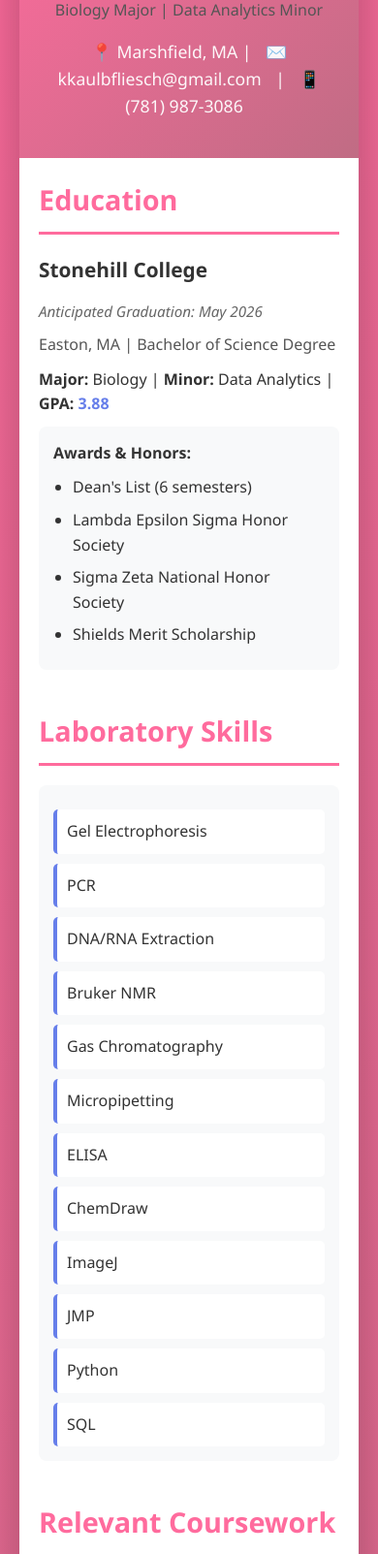
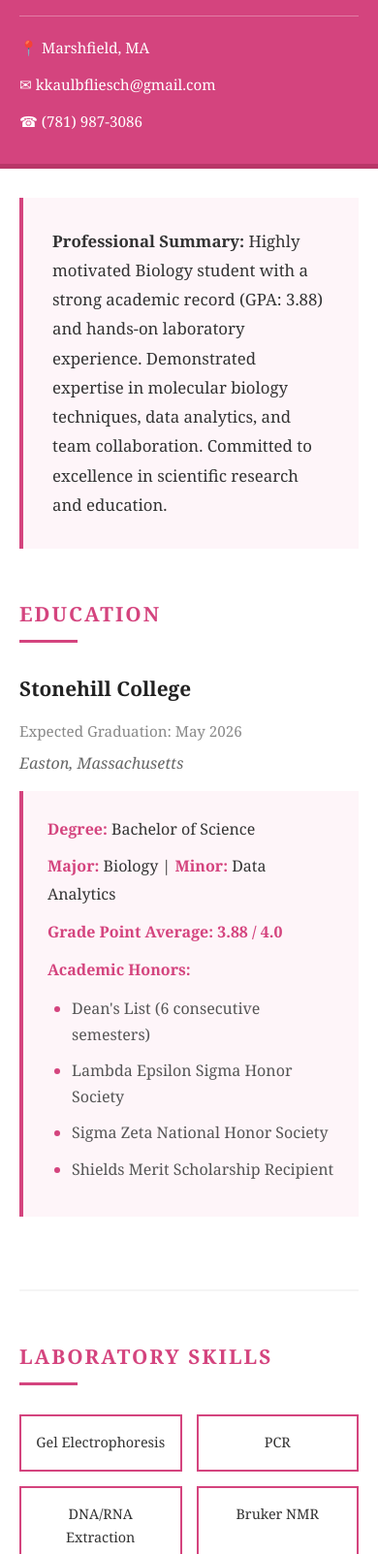
Before and after one commit to krkaulbfliesch/krkaulbfliesch.github.io, a plain HTML site: page index.html in a window 390 px wide. Shown: the part 174-1777 px from the top of the page at 97% size. Drawn offline with Linux system fonts and the light colour scheme.

Commit message:
Update index.html

```diff
--- a/index.html
+++ b/index.html
@@ -12,166 +12,255 @@
         }
 
         body {
-            font-family: 'Segoe UI', Tahoma, Geneva, Verdana, sans-serif;
-            line-height: 1.6;
+            font-family: 'Georgia', 'Times New Roman', serif;
+            line-height: 1.7;
             color: #333;
-            background: linear-gradient(135deg, #ff6b9d 0%, #c06c84 100%);
-            min-height: 100vh;
-            padding: 20px;
+            background: #ffffff;
         }
 
         .container {
-            max-width: 1000px;
+            max-width: 1100px;
             margin: 0 auto;
             background: white;
-            border-radius: 15px;
-            box-shadow: 0 20px 60px rgba(0, 0, 0, 0.3);
-            overflow: hidden;
         }
 
         header {
-            background: linear-gradient(135deg, #ff6b9d 0%, #c06c84 100%);
+            background: #d4447e;
             color: white;
-            padding: 60px 40px;
-            text-align: center;
+            padding: 60px 60px 50px 60px;
+            border-bottom: 5px solid #b83768;
         }
 
         h1 {
-            font-size: 2.5em;
+            font-size: 2.8em;
+            font-weight: 400;
             margin-bottom: 10px;
+            letter-spacing: 1px;
+        }
+
+        .title {
+            font-size: 1.2em;
+            font-weight: 300;
+            margin-bottom: 25px;
+            opacity: 0.95;
+            font-style: italic;
+        }
+
+        .contact-bar {
+            display: flex;
+            gap: 30px;
+            font-size: 0.95em;
+            flex-wrap: wrap;
+            border-top: 1px solid rgba(255, 255, 255, 0.3);
+            padding-top: 20px;
+            margin-top: 20px;
+        }
+
+        .contact-bar a {
+            color: white;
+            text-decoration: none;
+            transition: opacity 0.3s;
+        }
+
+        .contact-bar a:hover {
+            opacity: 0.8;
+        }
+
+        .main-content {
+            padding: 50px 60px;
+        }
+
+        section {
+            margin-bottom: 50px;
+            padding-bottom: 40px;
+            border-bottom: 2px solid #f5f5f5;
+        }
+
+        section:last-of-type {
+            border-bottom: none;
+        }
+
+        h2 {
+            font-size: 1.6em;
+            font-weight: 600;
+            color: #d4447e;
+            margin-bottom: 30px;
+            text-transform: uppercase;
+            letter-spacing: 2px;
+            position: relative;
+            padding-bottom: 12px;
+        }
+
+        h2:after {
+            content: '';
+            position: absolute;
+            bottom: 0;
+            left: 0;
+            width: 60px;
+            height: 3px;
+            background: #d4447e;
+        }
+
+        h3 {
+            font-size: 1.3em;
+            font-weight: 600;
+            color: #222;
+            margin-bottom: 8px;
+        }
+
+        .entry {
+            margin-bottom: 35px;
+        }
+
+        .entry-header {
+            display: flex;
+            justify-content: space-between;
+            align-items: baseline;
+            margin-bottom: 6px;
+            flex-wrap: wrap;
+        }
+
+        .location {
+            color: #666;
+            font-size: 1em;
+            margin-bottom: 4px;
+            font-style: italic;
+        }
+
+        .date {
+            color: #888;
+            font-size: 0.95em;
+            font-weight: 400;
+        }
+
+        .education-block {
+            background: #fef5f9;
+            padding: 25px;
+            border-left: 4px solid #d4447e;
+            margin-top: 15px;
+        }
+
+        .education-block p {
+            margin-bottom: 10px;
+            line-height: 1.8;
+        }
+
+        .education-block strong {
+            color: #d4447e;
+        }
+
+        .gpa {
+            color: #d4447e;
             font-weight: 600;
         }
 
-        .contact-info {
-            font-size: 1.1em;
-            margin-top: 15px;
-            opacity: 0.95;
+        .skills-container {
+            display: grid;
+            grid-template-columns: repeat(4, 1fr);
+            gap: 15px;
+            margin-top: 20px;
         }
 
-        .contact-info a {
-            color: white;
-            text-decoration: none;
-            margin: 0 10px;
-            transition: opacity 0.3s;
+        .skill-box {
+            background: white;
+            border: 2px solid #d4447e;
+            padding: 15px;
+            text-align: center;
+            font-size: 0.9em;
+            color: #333;
+            font-weight: 500;
+            transition: all 0.3s;
         }
 
-        .contact-info a:hover {
-            opacity: 0.7;
+        .skill-box:hover {
+            background: #d4447e;
+            color: white;
         }
 
-        .content {
-            padding: 40px;
-        }
-
-        section {
-            margin-bottom: 40px;
-        }
-
-        h2 {
-            color: #ff6b9d;
-            font-size: 1.8em;
-            margin-bottom: 20px;
-            padding-bottom: 10px;
-            border-bottom: 3px solid #ff6b9d;
-        }
-
-        h3 {
-            color: #333;
-            font-size: 1.3em;
-            margin-bottom: 8px;
-        }
-
-        .education-header, .experience-header {
-            display: flex;
-            justify-content: space-between;
-            align-items: baseline;
-            flex-wrap: wrap;
-            margin-bottom: 10px;
-        }
-
-        .date {
-            color: #666;
-            font-style: italic;
-            font-size: 0.95em;
-        }
-
-        .subtitle {
-            color: #555;
-            font-size: 1em;
-            margin-bottom: 10px;
-        }
-
-        .gpa {
-            color: #667eea;
-            font-weight: 600;
-        }
-
-        .awards, .skills-list, .coursework-list {
-            background: #f8f9fa;
-            padding: 15px;
-            border-radius: 8px;
-            margin-top: 10px;
-        }
-
-        .skills-grid {
-            display: grid;
-            grid-template-columns: repeat(auto-fit, minmax(200px, 1fr));
-            gap: 10px;
-            margin-top: 10px;
-        }
-
-        .skill-item {
-            background: white;
-            padding: 10px;
-            border-radius: 5px;
-            border-left: 4px solid #667eea;
+        .coursework-block {
+            background: #f9f9f9;
+            padding: 25px;
+            border: 1px solid #e0e0e0;
+            margin-top: 20px;
+            line-height: 1.9;
         }
 
         ul {
-            margin-left: 20px;
-            margin-top: 10px;
+            margin-left: 25px;
+            margin-top: 12px;
         }
 
         li {
-            margin-bottom: 8px;
+            margin-bottom: 10px;
+            color: #555;
+            line-height: 1.7;
         }
 
-        .experience-item, .education-item {
-            margin-bottom: 30px;
+        li::marker {
+            color: #d4447e;
         }
 
-        .activity-item {
-            margin-bottom: 20px;
+        .professional-summary {
+            background: #fef5f9;
+            padding: 30px;
+            border-left: 4px solid #d4447e;
+            margin-bottom: 50px;
+            font-size: 1.05em;
+            line-height: 1.8;
         }
 
         footer {
-            background: #f8f9fa;
-            padding: 20px;
+            background: #2a2a2a;
+            color: #ccc;
+            padding: 30px 60px;
             text-align: center;
-            color: #666;
             font-size: 0.9em;
+            border-top: 3px solid #d4447e;
+        }
+
+        @media (max-width: 968px) {
+            header, .main-content, footer {
+                padding: 40px 30px;
+            }
+
+            h1 {
+                font-size: 2.2em;
+            }
+
+            .skills-container {
+                grid-template-columns: repeat(3, 1fr);
+            }
         }
 
         @media (max-width: 768px) {
-            header {
-                padding: 40px 20px;
+            header, .main-content, footer {
+                padding: 30px 20px;
             }
 
             h1 {
-                font-size: 2em;
+                font-size: 1.8em;
             }
 
-            .content {
-                padding: 20px;
+            .title {
+                font-size: 1em;
             }
 
-            .education-header, .experience-header {
+            .contact-bar {
                 flex-direction: column;
-                align-items: flex-start;
+                gap: 12px;
             }
 
-            .date {
-                margin-top: 5px;
+            .entry-header {
+                flex-direction: column;
+                gap: 5px;
+            }
+
+            .skills-container {
+                grid-template-columns: repeat(2, 1fr);
+            }
+
+            h2 {
+                font-size: 1.3em;
             }
         }
     </style>
@@ -179,34 +268,38 @@
 <body>
     <div class="container">
         <header>
-            <h1>Katelyn Kaulbfliesch</h1>
-            <p class="subtitle">Biology Major | Data Analytics Minor</p>
-            <div class="contact-info">
+            <h1>KATELYN KAULBFLIESCH</h1>
+            <p class="title">Biology Major | Data Analytics Minor</p>
+            <div class="contact-bar">
                 <span>📍 Marshfield, MA</span>
-                <span>|</span>
-                <a href="mailto:kkaulbfliesch@gmail.com">✉️ kkaulbfliesch@gmail.com</a>
-                <span>|</span>
-                <a href="tel:7819873086">📱 (781) 987-3086</a>
+                <a href="mailto:kkaulbfliesch@gmail.com">✉ kkaulbfliesch@gmail.com</a>
+                <a href="tel:7819873086">☎ (781) 987-3086</a>
             </div>
         </header>
 
-        <div class="content">
+        <div class="main-content">
+            <div class="professional-summary">
+                <strong>Professional Summary:</strong> Highly motivated Biology student with a strong academic record (GPA: 3.88) and hands-on laboratory experience. Demonstrated expertise in molecular biology techniques, data analytics, and team collaboration. Committed to excellence in scientific research and education.
+            </div>
+
             <section id="education">
                 <h2>Education</h2>
-                <div class="education-item">
-                    <div class="education-header">
+                <div class="entry">
+                    <div class="entry-header">
                         <h3>Stonehill College</h3>
-                        <span class="date">Anticipated Graduation: May 2026</span>
+                        <span class="date">Expected Graduation: May 2026</span>
                     </div>
-                    <p class="subtitle">Easton, MA | Bachelor of Science Degree</p>
-                    <p><strong>Major:</strong> Biology | <strong>Minor:</strong> Data Analytics | <strong>GPA:</strong> <span class="gpa">3.88</span></p>
-                    <div class="awards">
-                        <strong>Awards & Honors:</strong>
+                    <p class="location">Easton, Massachusetts</p>
+                    <div class="education-block">
+                        <p><strong>Degree:</strong> Bachelor of Science</p>
+                        <p><strong>Major:</strong> Biology | <strong>Minor:</strong> Data Analytics</p>
+                        <p><strong>Grade Point Average:</strong> <span class="gpa">3.88 / 4.0</span></p>
+                        <p><strong>Academic Honors:</strong></p>
                         <ul>
-                            <li>Dean's List (6 semesters)</li>
+                            <li>Dean's List (6 consecutive semesters)</li>
                             <li>Lambda Epsilon Sigma Honor Society</li>
                             <li>Sigma Zeta National Honor Society</li>
-                            <li>Shields Merit Scholarship</li>
+                            <li>Shields Merit Scholarship Recipient</li>
                         </ul>
                     </div>
                 </div>
@@ -214,107 +307,105 @@
 
             <section id="skills">
                 <h2>Laboratory Skills</h2>
-                <div class="skills-list">
-                    <div class="skills-grid">
-                        <div class="skill-item">Gel Electrophoresis</div>
-                        <div class="skill-item">PCR</div>
-                        <div class="skill-item">DNA/RNA Extraction</div>
-                        <div class="skill-item">Bruker NMR</div>
-                        <div class="skill-item">Gas Chromatography</div>
-                        <div class="skill-item">Micropipetting</div>
-                        <div class="skill-item">ELISA</div>
-                        <div class="skill-item">ChemDraw</div>
-                        <div class="skill-item">ImageJ</div>
-                        <div class="skill-item">JMP</div>
-                        <div class="skill-item">Python</div>
-                        <div class="skill-item">SQL</div>
-                    </div>
+                <div class="skills-container">
+                    <div class="skill-box">Gel Electrophoresis</div>
+                    <div class="skill-box">PCR</div>
+                    <div class="skill-box">DNA/RNA Extraction</div>
+                    <div class="skill-box">Bruker NMR</div>
+                    <div class="skill-box">Gas Chromatography</div>
+                    <div class="skill-box">Micropipetting</div>
+                    <div class="skill-box">ELISA</div>
+                    <div class="skill-box">ChemDraw</div>
+                    <div class="skill-box">ImageJ</div>
+                    <div class="skill-box">JMP</div>
+                    <div class="skill-box">Python</div>
+                    <div class="skill-box">SQL</div>
                 </div>
             </section>
 
             <section id="coursework">
                 <h2>Relevant Coursework</h2>
-                <div class="coursework-list">
+                <div class="coursework-block">
                     Biological Principles I & II • General Chemistry I • Organic Chemistry I & II • Inorganic Chemistry • Calculus I & II • Biological Statistics • Genetics • Cell Biology • Bioinformatics
                 </div>
             </section>
 
             <section id="experience">
-                <h2>Work Experience</h2>
+                <h2>Professional Experience</h2>
 
-                <div class="experience-item">
-                    <div class="experience-header">
+                <div class="entry">
+                    <div class="entry-header">
                         <h3>Temporary Laboratory Technician</h3>
-                        <span class="date">May 2025 - August 2025</span>
+                        <span class="date">May 2025 – August 2025</span>
                     </div>
-                    <p class="subtitle">Associates of Cape Cod | East Falmouth, MA</p>
+                    <p class="location">Associates of Cape Cod | East Falmouth, Massachusetts</p>
                     <ul>
-                        <li>Responsible for all functions related to Horseshoe Crab bleeding and processing</li>
-                        <li>Received crabs and unloaded barrels of crabs from trucks</li>
-                        <li>Bled crabs, initial cell processing, and operated centrifuges</li>
-                        <li>Washed and prepared all bleed-related glassware</li>
-                        <li>Assisted with the preparation of Production glassware</li>
-                        <li>Cleaned all bleed-related rooms</li>
+                        <li>Executed all laboratory functions related to Horseshoe Crab bleeding and processing procedures</li>
+                        <li>Managed specimen reception and handled barrel unloading operations from delivery trucks</li>
+                        <li>Performed crab bleeding procedures, conducted initial cell processing, and operated centrifuge equipment</li>
+                        <li>Maintained laboratory standards through proper washing and preparation of bleed-related glassware</li>
+                        <li>Supported production team with glassware preparation and maintained cleanliness of all laboratory spaces</li>
                     </ul>
                 </div>
 
-                <div class="experience-item">
-                    <div class="experience-header">
-                        <h3>Beach Sticker Vendor</h3>
-                        <span class="date">Seasonally June 2021 - August 2024</span>
+                <div class="entry">
+                    <div class="entry-header">
+                        <h3>Learning Assistant, Biological Principles I & II</h3>
+                        <span class="date">January 2024 – December 2024</span>
                     </div>
-                    <p class="subtitle">Marshfield Beach Department | Marshfield, MA</p>
+                    <p class="location">May School of Arts and Sciences, Stonehill College | Easton, Massachusetts</p>
                     <ul>
-                        <li>Verified Marshfield residency to ensure beach stickers are sold to Marshfield residents only</li>
-                        <li>Managed cash and check sale transactions for customer purchases and prepared large sum deposits</li>
-                        <li>Maintained a Microsoft Excel spreadsheet for bookkeeping and inventory of beach stickers sold</li>
+                        <li>Facilitated small group instruction to enhance student comprehension of fundamental biology concepts</li>
+                        <li>Diagnosed individual learning challenges and developed targeted educational exercises</li>
+                        <li>Collaborated with faculty to support curriculum delivery and student success</li>
                     </ul>
                 </div>
 
-                <div class="experience-item">
-                    <div class="experience-header">
-                        <h3>Learning Assistant, Biological Principles I & II</h3>
-                        <span class="date">January 2024 - December 2024</span>
+                <div class="entry">
+                    <div class="entry-header">
+                        <h3>Beach Sticker Vendor</h3>
+                        <span class="date">June 2021 – August 2024 (Seasonal)</span>
                     </div>
-                    <p class="subtitle">May School of Arts and Sciences | Stonehill College</p>
+                    <p class="location">Marshfield Beach Department | Marshfield, Massachusetts</p>
                     <ul>
-                        <li>Instructed students in small groups to promote a better understanding of the basic principles of Biology</li>
-                        <li>Identified specific problems students experience and facilitated exercises to solve those issues in an effective manner</li>
+                        <li>Verified residency documentation to ensure compliance with municipal beach access regulations</li>
+                        <li>Processed cash and check transactions, prepared daily deposits exceeding $5,000</li>
+                        <li>Maintained detailed Microsoft Excel records for inventory management and financial reporting</li>
                     </ul>
                 </div>
 
-                <div class="experience-item">
-                    <div class="experience-header">
+                <div class="entry">
+                    <div class="entry-header">
                         <h3>After School Counselor</h3>
-                        <span class="date">September 2021 - January 2023</span>
+                        <span class="date">September 2021 – January 2023</span>
                     </div>
-                    <p class="subtitle">Pembroke Recreation Department | Pembroke, MA</p>
+                    <p class="location">Pembroke Recreation Department | Pembroke, Massachusetts</p>
                     <ul>
-                        <li>Supervised 20+ children ages 5-13/grades K-6 after school until parent pick-up</li>
-                        <li>Assisted children with homework by clarifying directions and explaining examples</li>
-                        <li>Coordinated group activities suitable for different age groups</li>
-                        <li>Produced accident reports when necessary and addressed any issues with the parents/guardians of children</li>
+                        <li>Supervised 20+ children ages 5-13 in structured after-school programming</li>
+                        <li>Provided academic support through homework assistance and educational guidance</li>
+                        <li>Designed and coordinated age-appropriate group activities and recreational programs</li>
+                        <li>Documented incidents and maintained regular communication with parents and guardians</li>
                     </ul>
                 </div>
             </section>
 
             <section id="activities">
-                <h2>Collegiate Activities</h2>
-                <div class="activity-item">
-                    <div class="experience-header">
+                <h2>Extracurricular Activities</h2>
+                <div class="entry">
+                    <div class="entry-header">
                         <h3>RUCKUS Hip Hop and Step Dance Team</h3>
-                        <span class="date">September 2023 - Present</span>
+                        <span class="date">September 2023 – Present</span>
                     </div>
-                    <p class="subtitle">Stonehill College</p>
+                    <p class="location">Stonehill College | Easton, Massachusetts</p>
                     <ul>
-                        <li>Balance a full academic courseload with a team commitment averaging 6 hours per week</li>
+                        <li>Demonstrate time management excellence by balancing rigorous academic courseload with 6-hour weekly team commitment</li>
                     </ul>
                 </div>
             </section>
         </div>
 
         <footer>
-            <p>&copy; 2025 Katelyn Kaulbfliesch. All rights reserved.</p>
+            <p>© 2025 Katelyn Kaulbfliesch | All Rights Reserved</p>
         </footer>
     </div>
 </body>
```
